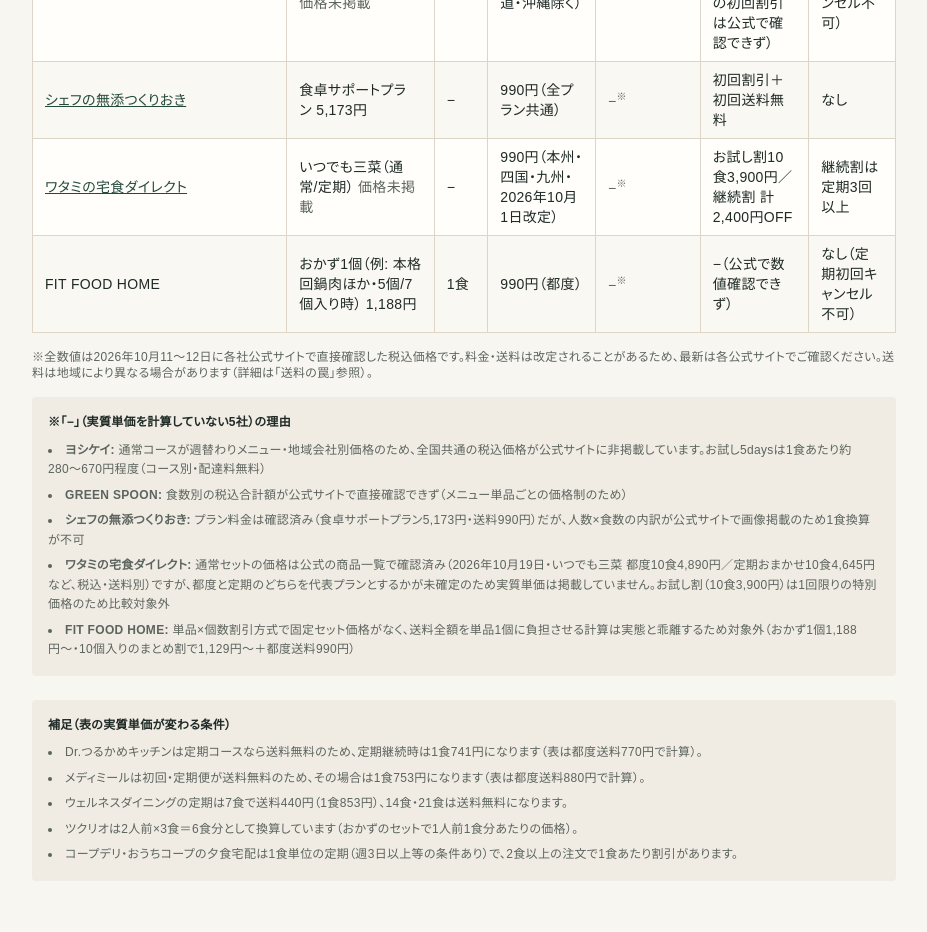
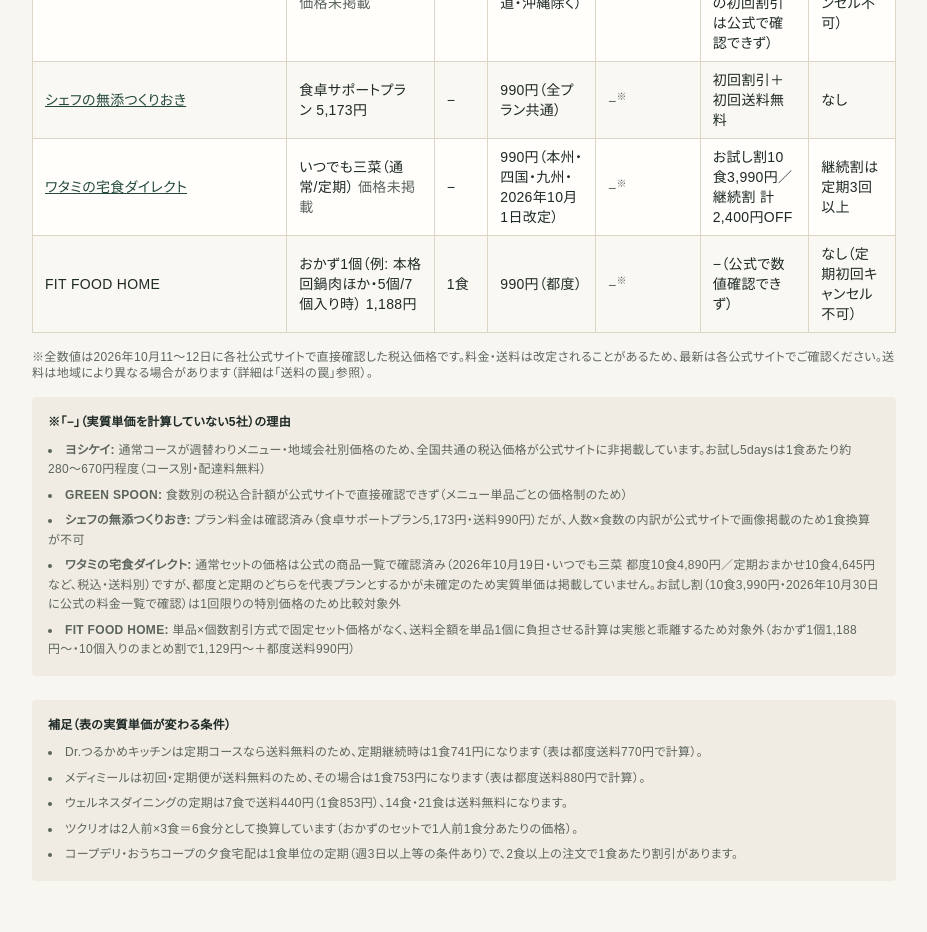
Before and after one commit to webmaster0818/takushoku-biyori, a Next.js app: page /articles/takushoku-ryokin-hakusho in a window 1280 px wide. Shown: the part 2940-3872 px from the top of the page, without its empty margins (176-1103 px from the left). Built offline with nearby package versions, Linux system fonts and the light colour scheme; a web font is replaced by a local one.

Commit message:
白書・data: ワタミダイレクト お試し割 3,900→3,990円（公式 料金一覧 10/30 確認）＋口コミ記事の1食390→399円
Co-Authored-By: Claude Opus 5.5 <noreply@anthropic.com>

```diff
--- a/app/articles/takushoku-ryokin-hakusho/page.tsx
+++ b/app/articles/takushoku-ryokin-hakusho/page.tsx
@@ -71,7 +71,7 @@ const MISSING_REASON: Record<string, string> = {
   "chef-muten-tsukurioki":
     "プラン料金は確認済み（食卓サポートプラン5,173円・送料990円）だが、人数×食数の内訳が公式サイトで画像掲載のため1食換算が不可",
   "watami-direct":
-    "通常セットの価格は公式の商品一覧で確認済み（2026年10月19日・いつでも三菜 都度10食4,890円／定期おまかせ10食4,645円など、税込・送料別）ですが、都度と定期のどちらを代表プランとするかが未確定のため実質単価は掲載していません。お試し割（10食3,900円）は1回限りの特別価格のため比較対象外",
+    "通常セットの価格は公式の商品一覧で確認済み（2026年10月19日・いつでも三菜 都度10食4,890円／定期おまかせ10食4,645円など、税込・送料別）ですが、都度と定期のどちらを代表プランとするかが未確定のため実質単価は掲載していません。お試し割（10食3,990円・2026年10月30日に公式の料金一覧で確認）は1回限りの特別価格のため比較対象外",
   "fit-food-home":
     "単品×個数割引方式で固定セット価格がなく、送料全額を単品1個に負担させる計算は実態と乖離するため対象外（おかず1個1,188円〜・10個入りのまとめ割で1,129円〜＋都度送料990円）",
 };
@@ -161,7 +161,7 @@ const DISPLAY: Record<
   "watami-direct": {
     reviewHref: "/articles/watami-direct-otameshi/",
     shippingLabel: "990円（本州・四国・九州・2026年10月1日改定）",
-    discountLabel: "お試し割10食3,900円／継続割 計2,400円OFF",
+    discountLabel: "お試し割10食3,990円／継続割 計2,400円OFF",
     lockLabel: "継続割は定期3回以上",
     unitNote: "北海道1,320円・沖縄2,420円",
   },
--- a/app/articles/watami-direct-kuchikomi/page.tsx
+++ b/app/articles/watami-direct-kuchikomi/page.tsx
@@ -631,7 +631,7 @@ export default function WatamiDirectKuchikomiPage() {
         <div className="bg-cream rounded-lg p-4 mb-6 text-sm leading-relaxed">
           <p className="font-bold mb-1">編集部の見解：「まずい」は①温めムラ②量の物足りなさが主因で、味自体の評価は高め</p>
           <p>
-            介護食・給食で実績のあるワタミグループの設計だけに、塩分配慮食としての味の完成度を評価する声が目立ちます。温めムラは追加加熱で対処でき、量は五菜を選ぶかご飯を足すことで解決できるため、「まずい」の多くは使い方でカバーできる性質の不満です。まずは<strong>お試し割（1食390円・1回限り）</strong>で味との相性を確かめるのが合理的です。
+            介護食・給食で実績のあるワタミグループの設計だけに、塩分配慮食としての味の完成度を評価する声が目立ちます。温めムラは追加加熱で対処でき、量は五菜を選ぶかご飯を足すことで解決できるため、「まずい」の多くは使い方でカバーできる性質の不満です。まずは<strong>お試し割（1食399円・1回限り）</strong>で味との相性を確かめるのが合理的です。
           </p>
         </div>
 
--- a/data/ryokin-hakusho-2026-07.json
+++ b/data/ryokin-hakusho-2026-07.json
@@ -569,8 +569,8 @@
     {
      "plan_name": "いつでも三菜 10食セット お試し割",
      "meals": 10,
-     "price_jpy": 3900,
-     "note": "1食390円・お一人様1回限り（公式LP・トップで2026-10-19確認。都度購入の三菜10食4,890円より990円安い）"
+     "price_jpy": 3990,
+     "note": "1食399円・初回注文のみ（公式の料金一覧 /shop/pages/prices で2026-10-30確認。都度購入の三菜10食4,890円より900円安い＝公式表記「都度→お試し割 900円お得」）"
     },
     {
      "plan_name": "いつでも三菜（通常/定期）",
@@ -591,7 +591,7 @@
     "temperature": "frozen",
     "note": "1注文あたり税込：本州・四国・九州990円／北海道1,320円／沖縄2,420円（冷凍便）。2026年10月1日改定（改定前は880円／1,210円）。送料無料条件の記載は確認できず"
    },
-   "first_discount": "「お試し割」：いつでも三菜10食セット3,900円（税込・1食390円・1回限り）。「継続割」：定期購入の初回から3回分が各800円OFF（計2,400円OFF、3回以上の継続が条件）",
+   "first_discount": "「お試し割」：いつでも三菜10食セット3,990円（税込・1食399円・初回注文のみ）。「継続割」：定期購入の初回から3回分が各800円OFF（計2,400円OFF、3回以上の継続が条件）",
    "subscription": "両方",
    "cancel_note": "都度購入と定期購入（おまかせセット5%OFF／選べるセット3%OFF）の両方あり。継続割適用時は定期3回以上の受け取りが条件。定期の変更・キャンセルは注文確定前のみ、お届け予定日の4〜6日前（地域により異なる）までにマイページで。注文確定後の定期・都度購入は変更・キャンセル不可",
    "source_urls": [
@@ -599,12 +599,13 @@
     "https://www.watami-takushoku-direct.jp/shop/guide",
     "https://www.watami-takushoku-direct.jp/lp?u=campaign08",
     "https://www.watami-takushoku-direct.jp/shop/faq",
-    "https://www.watami-takushoku-direct.jp/shop/information/news95"
+    "https://www.watami-takushoku-direct.jp/shop/information/news95",
+    "https://www.watami-takushoku-direct.jp/shop/pages/prices"
    ],
    "verified_at": "2026-10-12",
    "verified": false,
    "notes": "食数別の通常税込価格は公式の商品一覧（JS描画）をヘッドレスChromeで2026-10-19に確認（plans[1]・[2] の note）。トップの参考表記は三菜1食399円〜・五菜499円〜",
-   "reverify_note": "いつでも三菜10食お試し3,900円・送料本州880円とも変更なし。定期は都度価格から3%オフ / 2026-10-12: 🚨送料改定: 2026年10月1日注文分（定期は10月2日受注確定分）から本州・四国・九州 880→990円、北海道 1,210→1,320円（沖縄2,420円は据え置き）＝公式お知らせ news95・ご利用ガイドで確認。お試し割3,900円・継続割・定期5%/3%OFFは変更なし。変更・キャンセル締切をFAQで確認"
+   "reverify_note": "お試し割の価格（当時の記録は公式トップ埋め込みのInstagram投稿＝旧価格の値で誤り）・送料本州880円とも変更なし。定期は都度価格から3%オフ / 2026-10-12: 🚨送料改定: 2026年10月1日注文分（定期は10月2日受注確定分）から本州・四国・九州 880→990円、北海道 1,210→1,320円（沖縄2,420円は据え置き）＝公式お知らせ news95・ご利用ガイドで確認。お試し割（同上）・継続割・定期5%/3%OFFは変更なし。変更・キャンセル締切をFAQで確認 / 2026-10-30: 公式の料金一覧 /shop/pages/prices でお試し割 三菜10食3,990円（1食399円）・五菜10食4,990円・初回注文のみ、継続割は初回〜3回目各800円引き（最大2,400円）を確認し、お試し割の価格を3,990円に訂正"
   },
   {
    "slug": "coopdeli",
```
